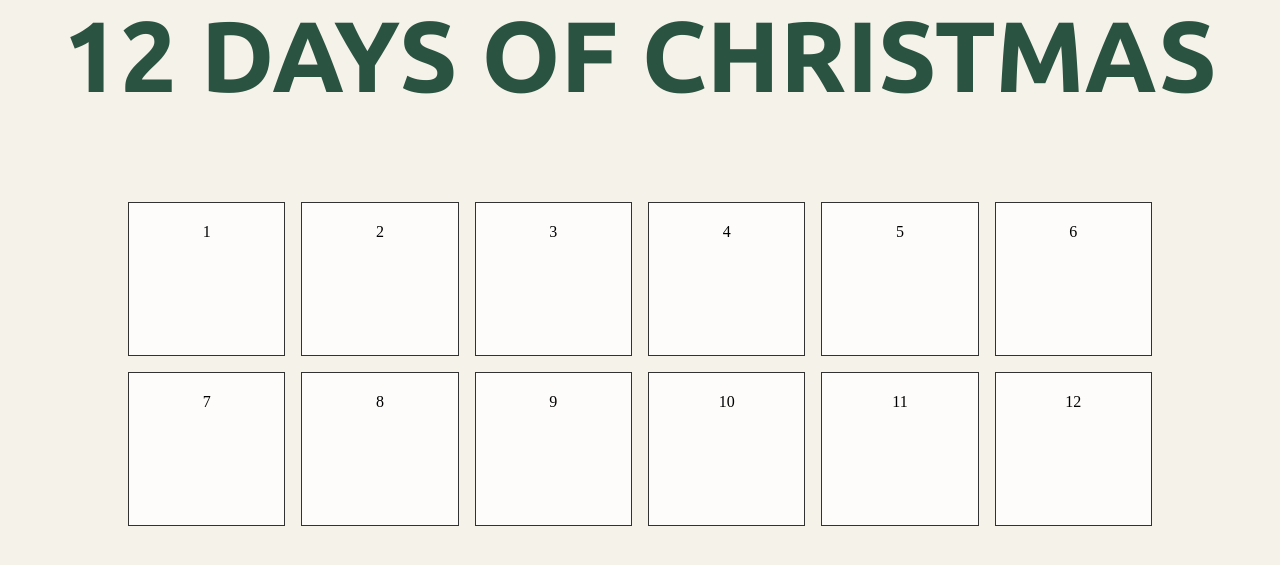
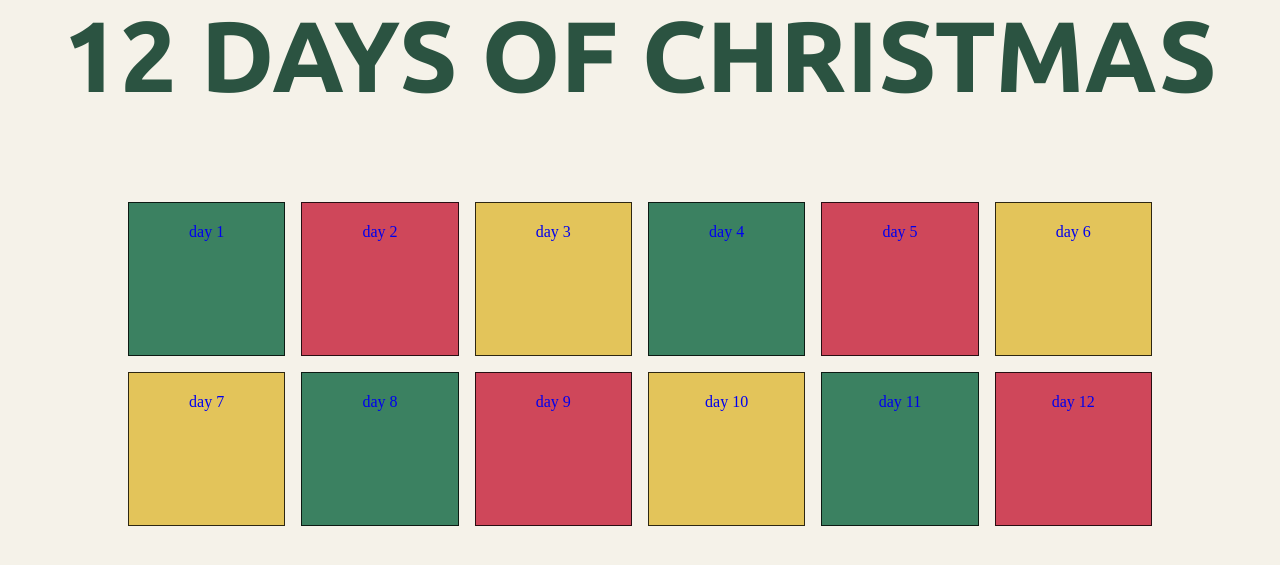
Before and after one commit to chuahxinyu/12-days-of-christmas-with-us, a Flask app: page / in a window 1280 px wide. Shown: the part 155-720 px from the top of the page. Run offline with Flask 2, Linux system fonts and the light colour scheme.

Commit message:
Update index.html & index.css

```diff
--- a/static/styles/index.css
+++ b/static/styles/index.css
@@ -81,6 +81,7 @@
 }
 .grid-item {
   height: 7rem;
+  text-decoration: none;
   background-color: rgba(255, 255, 255, 0.8);
   border: 1px solid rgba(0, 0, 0, 0.8);
   padding: 20px;
@@ -88,3 +89,17 @@
   text-align: center;
   display: inline-block;
 }
+/* .grid-container a {
+  background-color: rgba(255, 255, 255, 0.8);
+  border: 1px solid rgba(0, 0, 0, 0.8);
+} */
+
+.grid-item.yellow {
+  background-color: #e3c45a;
+}
+.grid-item.red {
+  background-color: #cf475a;
+}
+.grid-item.green {
+  background-color: #3b8161;
+}
--- a/templates/index.html
+++ b/templates/index.html
@@ -36,18 +36,18 @@
     </div>
 
     <div class="grid-container">
-      <div class="grid-item">1</div>
-      <div class="grid-item">2</div>
-      <div class="grid-item">3</div>
-      <div class="grid-item">4</div>
-      <div class="grid-item">5</div>
-      <div class="grid-item">6</div>
-      <div class="grid-item">7</div>
-      <div class="grid-item">8</div>
-      <div class="grid-item">9</div>
-      <div class="grid-item">10</div>
-      <div class="grid-item">11</div>
-      <div class="grid-item">12</div>
+      <a class="grid-item green" href="login.html">day 1</a>
+      <a class="grid-item red" href="#">day 2</a>
+      <a class="grid-item yellow" href="#">day 3</a>
+      <a class="grid-item green" href="#">day 4</a>
+      <a class="grid-item red" href="#">day 5</a>
+      <a class="grid-item yellow" href="#">day 6</a>
+      <a class="grid-item yellow" href="#">day 7</a>
+      <a class="grid-item green" href="#">day 8</a>
+      <a class="grid-item red" href="#">day 9</a>
+      <a class="grid-item yellow" href="#">day 10</a>
+      <a class="grid-item green" href="#">day 11</a>
+      <a class="grid-item red" href="#">day 12</a>
     </div>
   </body>
 </html>
```
